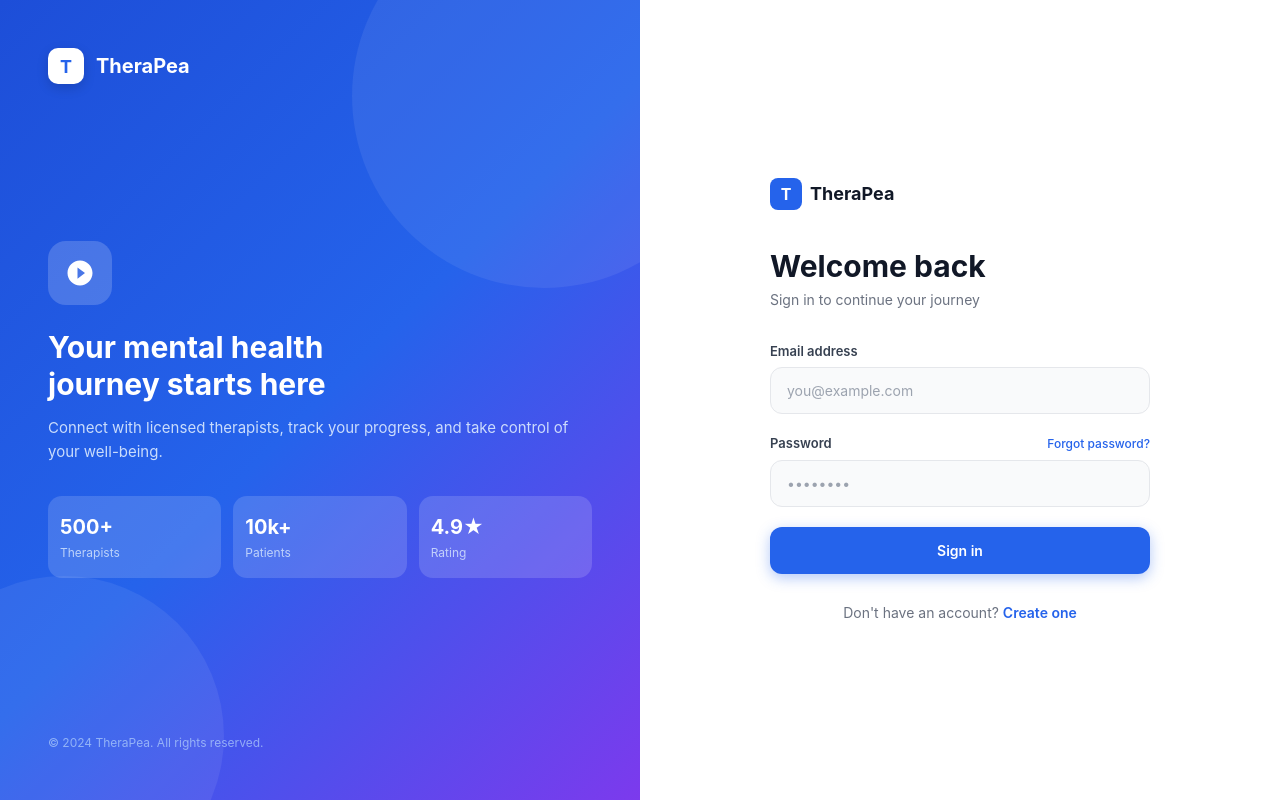
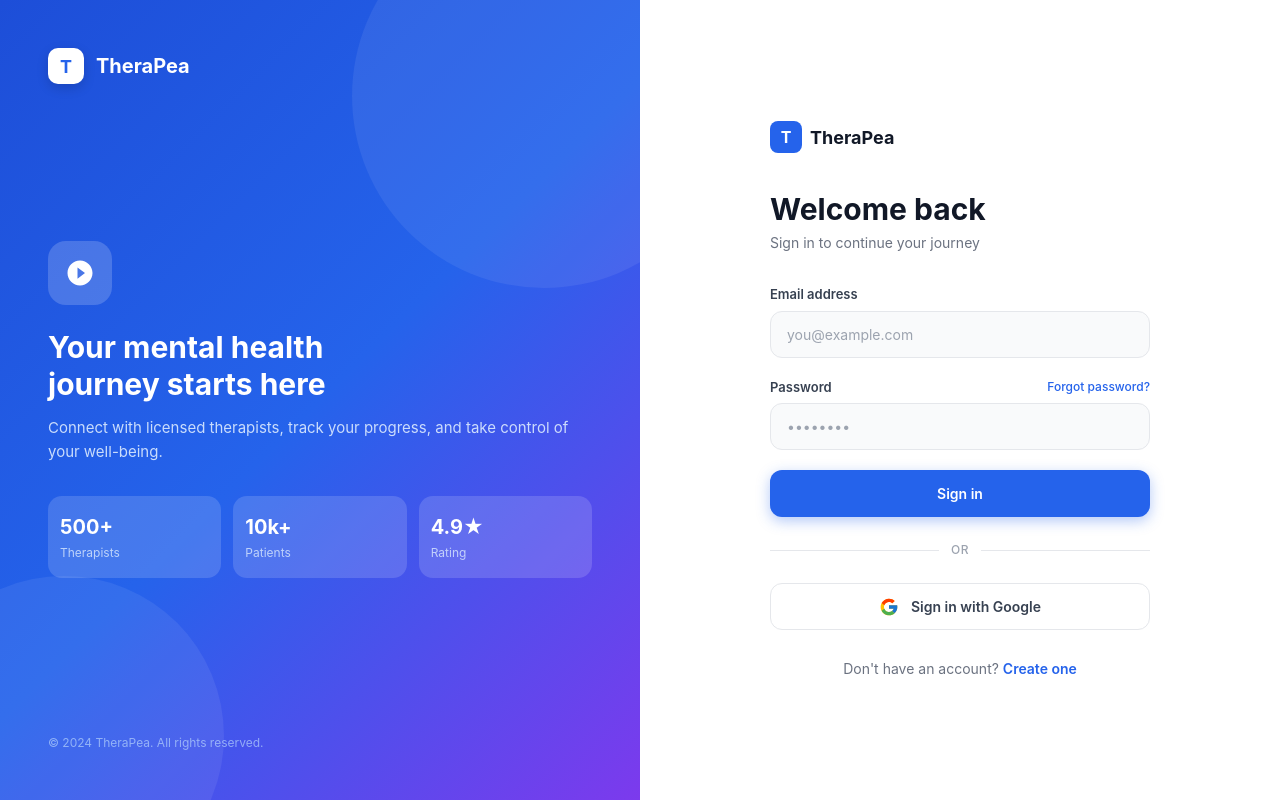
Before and after one commit to MichaelGrant-Libato/IT342_Therapea_G4_Libato, a React (Vite) app in the folder web/therapea-frontend/: page /login in a window 1280 px wide. Built offline with nearby package versions, Linux system fonts and the light colour scheme.

Commit message:
feature: frontend google auth implementation

```diff
--- a/web/therapea-frontend/src/pages/Login.tsx
+++ b/web/therapea-frontend/src/pages/Login.tsx
@@ -82,6 +82,12 @@
     }
   };
 
+  // ── Google OAuth Logic ──
+  const handleGoogleLogin = () => {
+    // This redirects the browser to the backend OAuth2 entry point
+    window.location.href = 'http://localhost:8080/oauth2/authorization/google';
+  };
+
   return (
     <>
       <style>{`
@@ -109,11 +115,9 @@
             background: 'linear-gradient(135deg, #1d4ed8 0%, #2563EB 50%, #7C3AED 100%)',
           }}
         >
-          {/* Decorative blobs */}
           <div style={{ position: 'absolute', top: -96, right: -96, width: 384, height: 384, borderRadius: '50%', background: 'rgba(255,255,255,0.07)' }} />
           <div style={{ position: 'absolute', bottom: -96, left: -96, width: 320, height: 320, borderRadius: '50%', background: 'rgba(255,255,255,0.07)' }} />
 
-          {/* Logo */}
           <div style={{ position: 'relative', zIndex: 10, display: 'flex', alignItems: 'center', gap: 12 }}>
             <div style={{ width: 36, height: 36, background: '#fff', borderRadius: 10, display: 'flex', alignItems: 'center', justifyContent: 'center', boxShadow: '0 4px 12px rgba(0,0,0,0.15)' }}>
               <span style={{ color: '#2563EB', fontWeight: 700, fontSize: 18 }}>T</span>
@@ -121,7 +125,6 @@
             <span style={{ color: '#fff', fontWeight: 700, fontSize: 20 }}>TheraPea</span>
           </div>
 
-          {/* Hero */}
           <div style={{ position: 'relative', zIndex: 10 }}>
             <div style={{ width: 64, height: 64, background: 'rgba(255,255,255,0.18)', borderRadius: 18, display: 'flex', alignItems: 'center', justifyContent: 'center', marginBottom: 24 }}>
               <svg width="30" height="30" viewBox="0 0 24 24" fill="white">
@@ -143,7 +146,6 @@
               ))}
             </div>
           </div>
-
           <p style={{ position: 'relative', zIndex: 10, color: 'rgba(191,219,254,0.65)', fontSize: 12 }}>© 2024 TheraPea. All rights reserved.</p>
         </div>
 
@@ -151,7 +153,6 @@
         <div style={{ flex: 1, display: 'flex', flexDirection: 'column', justifyContent: 'center', alignItems: 'center', padding: '48px 32px', background: '#ffffff' }}>
           <div style={{ maxWidth: 380, width: '100%' }}>
 
-            {/* Mobile logo */}
             <div style={{ display: 'flex', alignItems: 'center', gap: 8, marginBottom: 40 }} className="mobile-logo">
               <div style={{ width: 32, height: 32, borderRadius: 8, background: '#2563EB', display: 'flex', alignItems: 'center', justifyContent: 'center' }}>
                 <span style={{ color: '#fff', fontWeight: 700 }}>T</span>
@@ -204,6 +205,52 @@
               </button>
             </form>
 
+            {/* ── OR Divider ── */}
+            <div style={{ display: 'flex', alignItems: 'center', gap: 12, margin: '24px 0' }}>
+              <div style={{ flex: 1, height: '1px', background: '#E5E7EB' }}></div>
+              <span style={{ fontSize: 12, color: '#9CA3AF', fontWeight: 500, textTransform: 'uppercase', letterSpacing: '0.05em' }}>or</span>
+              <div style={{ flex: 1, height: '1px', background: '#E5E7EB' }}></div>
+            </div>
+
+            {/* ── Google Sign In Button ── */}
+            <button
+              onClick={handleGoogleLogin}
+              type="button"
+              style={{
+                width: '100%',
+                display: 'flex',
+                alignItems: 'center',
+                justifyContent: 'center',
+                gap: 12,
+                padding: '12px 16px',
+                borderRadius: '12px',
+                border: '1px solid #E5E7EB',
+                background: '#ffffff',
+                color: '#374151',
+                fontSize: '14px',
+                fontWeight: 600,
+                cursor: 'pointer',
+                transition: 'all 0.15s',
+                fontFamily: "'Inter', sans-serif",
+              }}
+              onMouseEnter={(e) => {
+                e.currentTarget.style.background = '#F9FAFB';
+                e.currentTarget.style.borderColor = '#D1D5DB';
+              }}
+              onMouseLeave={(e) => {
+                e.currentTarget.style.background = '#ffffff';
+                e.currentTarget.style.borderColor = '#E5E7EB';
+              }}
+            >
+              <svg width="20" height="20" viewBox="0 0 48 48">
+                <path fill="#FFC107" d="M43.611,20.083H42V20H24v8h11.303c-1.649,4.657-6.08,8-11.303,8c-6.627,0-12-5.373-12-12c0-6.627,5.373-12,12-12c3.059,0,5.842,1.154,7.961,3.039l5.657-5.657C34.046,6.053,29.268,4,24,4C12.955,4,4,12.955,4,24c0,11.045,8.955,20,20,20c11.045,0,20-8.955,20-20C44,22.659,43.862,21.35,43.611,20.083z" />
+                <path fill="#FF3D00" d="M6.306,14.691l6.571,4.819C14.655,15.108,18.961,12,24,12c3.059,0,5.842,1.154,7.961,3.039l5.657-5.657C34.046,6.053,29.268,4,24,4C16.318,4,9.656,8.337,6.306,14.691z" />
+                <path fill="#4CAF50" d="M24,44c5.166,0,9.86-1.977,13.409-5.192l-6.19-5.238C29.211,35.091,26.715,36,24,36c-5.202,0-9.619-3.317-11.283-7.946l-6.522,5.025C9.505,39.556,16.227,44,24,44z" />
+                <path fill="#1976D2" d="M43.611,20.083L43.595,20L42,20H24v8h11.303c-0.792,2.237-2.231,4.166-4.087,5.571c0.001-0.001,0.002-0.001,0.003-0.002l6.19,5.238C36.971,39.205,44,34,44,24C44,22.659,43.862,21.35,43.611,20.083z" />
+              </svg>
+              Sign in with Google
+            </button>
+
             <p style={{ textAlign: 'center', marginTop: 28, fontSize: 14, color: '#6B7280' }}>
               Don't have an account?{' '}
               <span onClick={() => navigate('/register')} style={{ color: '#2563EB', fontWeight: 600, cursor: 'pointer' }}>
```
Also changed, not shown: 1 other file (tests, documents, lock files or other folders).
